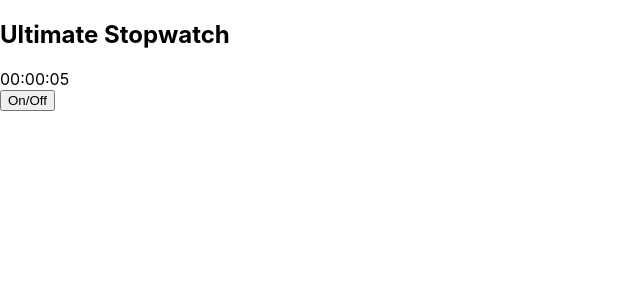
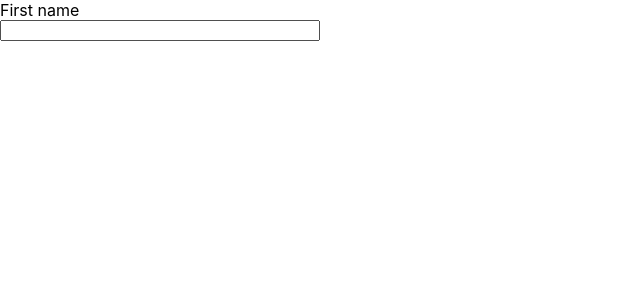
Before and after one commit to phhien203/ultimate-components, a React (Create React App) app: page / in a window 1280 px wide. Shown: the top 300 px of the page, without its empty margins (0-640 px from the left). Built offline with nearby package versions, Linux system fonts and the light colour scheme.

Commit message:
Create controlled components

```diff
--- a/src/App.js
+++ b/src/App.js
@@ -1,10 +1,10 @@
 import "./App.css";
-import Stopwatch from "./Stopwatch";
+import Form from "./Form";
 
 function App() {
   return (
     <main>
-      <Stopwatch />
+      <Form />
     </main>
   );
 }
--- /dev/null
+++ b/src/Form.css
@@ -0,0 +1,10 @@
+form {
+  display: flex;
+  flex-direction: column;
+  max-width: 20rem;
+}
+
+button {
+  margin-top: 1rem;
+  width: 10rem;
+}
--- /dev/null
+++ b/src/Form.js
@@ -0,0 +1,22 @@
+import React, { useState } from "react";
+import "./Form.css";
+
+const Form = () => {
+  const [firstName, setFirstName] = useState("");
+
+  console.log("main render");
+  return (
+    <form>
+      <label htmlFor="firstName">First name</label>
+      <input
+        id="firstName"
+        type="text"
+        value={firstName}
+        onChange={(e) => setFirstName(e.target.value)}
+      />
+      <span>{firstName}</span>
+    </form>
+  );
+};
+
+export default Form;
```
